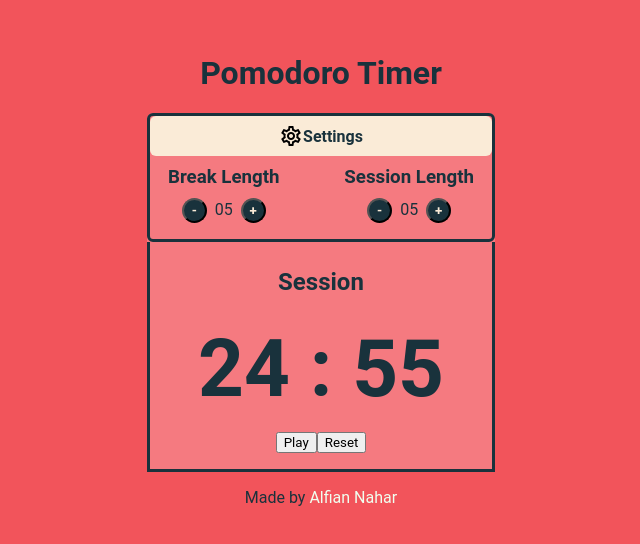
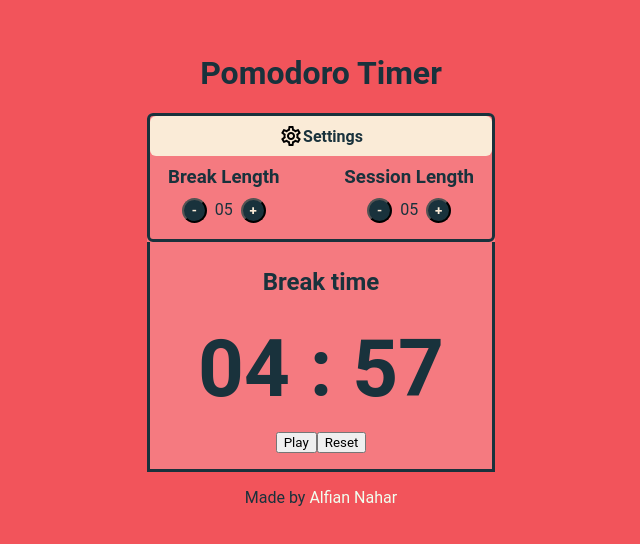
Before and after one commit to alfianahar/pomodoro-countdowntimer, a React (Vite) app: page / in a window 1280 px wide. Shown: the part 122-666 px from the top of the page, without its empty margins (319-959 px from the left). Built offline with nearby package versions, Linux system fonts and the light colour scheme.

Commit message:
add now state

```diff
--- a/src/App.jsx
+++ b/src/App.jsx
@@ -30,7 +30,7 @@ function PomoSetting () {
   )
 }
 
-function Clock ({minutes, setMinutes, seconds, setSeconds}) {
+function Clock ({minutes, setMinutes, seconds, setSeconds, now, setNow, sessionTime, setSessionTime, breakTime, setBreakTime}) {
   const mins = minutes < 10 ? `0${minutes}` : minutes;
   const secs = seconds < 10 ? `0${seconds}` : seconds;
 
@@ -43,7 +43,12 @@ function Clock ({minutes, setMinutes, seconds, setSeconds}) {
           setSeconds(59)
           setMinutes(minutes - 1)
         } else {
+          let minutes = now ? sessionTime - 1 : breakTime - 1;
+          let seconds = 59;
 
+          setSeconds(seconds);
+          setMinutes(minutes);
+          setNow(!now);
         }
       } else {
         setSeconds(seconds - 1)
@@ -54,7 +59,7 @@ function Clock ({minutes, setMinutes, seconds, setSeconds}) {
 
   return (
     <div className="clock">
-      <h2>Session</h2>
+      <h2>{now ? 'Break time' : 'Focus Session'}</h2>
       <div className="clock-layout">{mins} : {secs}</div>
       <div>
         <button>Play</button>
@@ -64,24 +69,28 @@ function Clock ({minutes, setMinutes, seconds, setSeconds}) {
   )
 }
 
-function Pomodoro({minutes, setMinutes, seconds, setSeconds}) {
+function Pomodoro({minutes, setMinutes, seconds, setSeconds, now, setNow, sessionTime, setSessionTime, breakTime, setBreakTime}) {
   return (
     <div className="pomodoro">
       <PomoSetting />
-      <Clock minutes={minutes} setMinutes={setMinutes} seconds={seconds} setSeconds={setSeconds}/>
+      <Clock minutes={minutes} setMinutes={setMinutes} seconds={seconds} setSeconds={setSeconds} now={now} setNow={setNow} sessionTime={sessionTime} setSessionTime={setSessionTime} breakTime={breakTime} setBreakTime={setBreakTime}/>
     </div>
   )
 }
 
 
 function App() {
-  const [minutes, setMinutes] = useState(25)
-  const [seconds, setSeconds] = useState(0)
+  const [minutes, setMinutes] = useState(0)
+  const [seconds, setSeconds] = useState(2)
+  const [now, setNow] = useState(false)
+  const [sessionTime, setSessionTime] = useState(25)
+  const [breakTime, setBreakTime] = useState(5)
+
 
   return (
     <div className="App">
       <h1>Pomodoro Timer</h1>
-      <Pomodoro minutes={minutes} setMinutes={setMinutes} seconds={seconds} setSeconds={setSeconds} />
+      <Pomodoro minutes={minutes} setMinutes={setMinutes} seconds={seconds} setSeconds={setSeconds} now={now} setNow={setNow} sessionTime={sessionTime} setSessionTime={setSessionTime} breakTime={breakTime} setBreakTime={setBreakTime} />
 
       <footer className="credit">
         <p className="">
```
